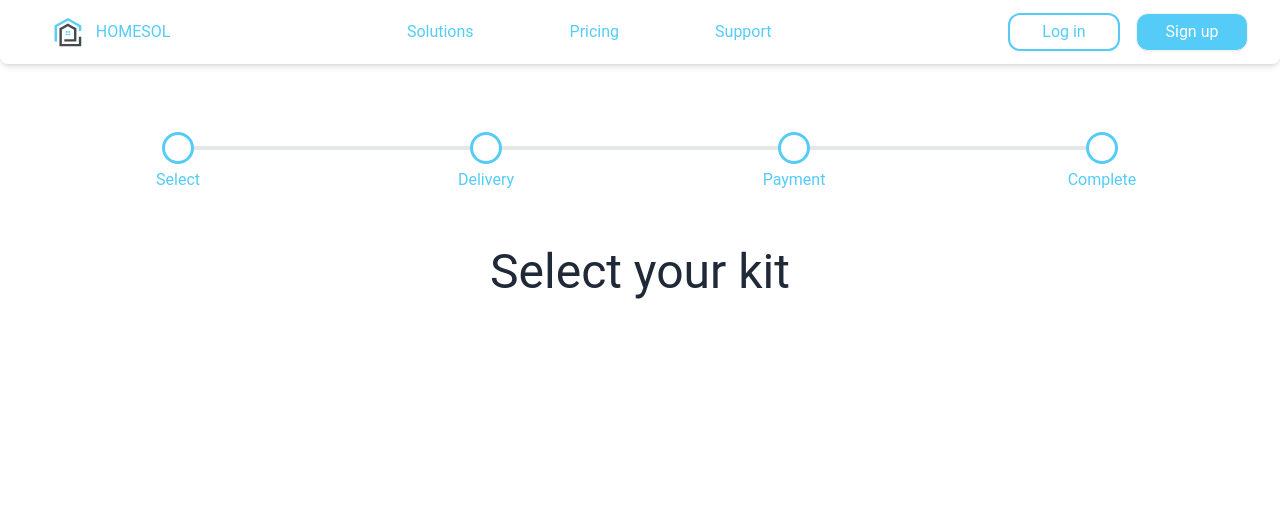
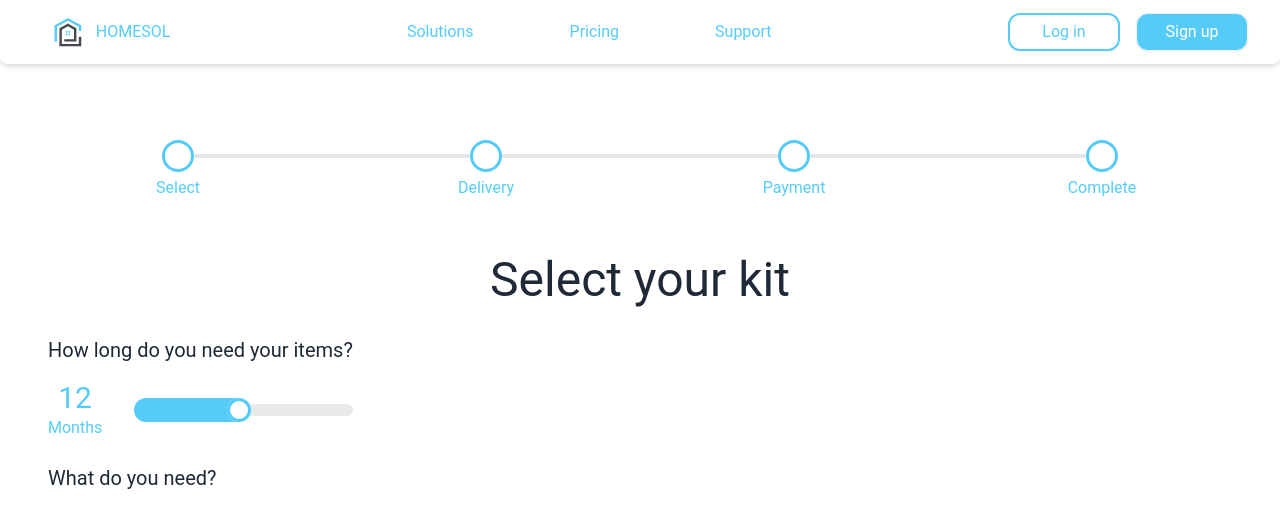
Before and after one commit to Aust1nC/Homesol, an Angular app in the folder frontend/: page /order/select in a window 1280 px wide. Shown: the top 528 px of the page. Built offline with nearby package versions, Linux system fonts and the light colour scheme; a web font is replaced by a local one.

Commit message:
Finished slider

```diff
--- a/frontend/src/app/components/stepper/stepper.component.html
+++ b/frontend/src/app/components/stepper/stepper.component.html
@@ -1,6 +1,14 @@
-<ul class="steps w-full text-[#55CCF8]">
-  <li class="step" data-content="">Select</li>
-  <li class="step" data-content="">Delivery</li>
-  <li class="step" data-content="">Payment</li>
-  <li class="step" data-content="">Complete</li>
+<ul class="steps w-full text-[#55CCF8] breadcrumbs">
+  <li class="step" data-content="">
+    <a href="/order/select"> Select </a>
+  </li>
+  <li class="step" data-content="">
+    <a href="/order/delivery"> Delivery </a>
+  </li>
+  <li class="step" data-content="">
+    <a href="/order/payment"> Payment </a>
+  </li>
+  <li class="step" data-content="">
+    <a href="/order/complete"> Complete </a>
+  </li>
 </ul>
--- a/frontend/src/app/pages/home/components/about/about.component.html
+++ b/frontend/src/app/pages/home/components/about/about.component.html
@@ -1,11 +1,11 @@
-<section class="max-w-7xl mx-auto mt-14">
+<section class="mt-14">
   <div class="text-center">
     <h2 class="text-3xl">How it works</h2>
     <p class="mt-2">The steps to set up your home away from home</p>
   </div>
 </section>
 
-<section class="max-w-7xl mx-auto">
+<section>
   <div class="flex flex-col md:flex-row md:justify-between p-6">
     <div class="flex flex-col text-center items-center flex-1 mt-8 md:mt-6">
       <img src="searchIcon.png" width="60px" class="self-center" />
--- a/frontend/src/app/pages/select/components/pricing/pricing.component.css
+++ b/frontend/src/app/pages/select/components/pricing/pricing.component.css
@@ -0,0 +1,42 @@
+.range {
+  height: 1.5rem /* 24px */;
+  width: 100%;
+  cursor: pointer;
+  appearance: none;
+  -webkit-appearance: none;
+  --range-shdw: var(--fallback-bc, oklch(var(--bc) / 2));
+  overflow: hidden;
+  border-radius: var(--rounded-box, 1rem /* 16px */);
+  background-color: transparent;
+}
+
+.range:focus-visible::-webkit-slider-thumb {
+  --focus-shadow: 0 0 0 6px var(--fallback-b1, oklch(var(--b1) / 1)) inset,
+    0 0 0 2rem /* 32px */ var(--range-shdw) inset;
+}
+
+.range::-webkit-slider-runnable-track {
+  height: 12px;
+  width: 100%;
+  border-radius: var(--rounded-box, 1rem /* 16px */);
+  background-color: var(--fallback-bc, oklch(var(--bc) / 0.1));
+}
+
+.range::-webkit-slider-thumb {
+  position: relative;
+  height: 1.5rem /* 24px */;
+  width: 1.5rem /* 24px */;
+  border-radius: var(--rounded-box, 1rem /* 16px */);
+  border-style: none;
+  --tw-bg-opacity: 1;
+  background-color: var(--fallback-b1, oklch(var(--b1) / var(--tw-bg-opacity)));
+  appearance: none;
+  -webkit-appearance: none;
+  top: 50%;
+  color: #55ccf8;
+  transform: translateY(-50%);
+  --filler-size: 100rem /* 1600px */;
+  --filler-offset: 0.6rem /* 9.6px */;
+  box-shadow: 0 0 0 3px #55ccf8 inset, var(--focus-shadow, 0 0),
+    calc(var(--filler-size) * -1 - var(--filler-offset)) 0 0 var(--filler-size);
+}
--- a/frontend/src/app/pages/select/components/pricing/pricing.component.html
+++ b/frontend/src/app/pages/select/components/pricing/pricing.component.html
@@ -1,5 +1,38 @@
-<section class="max-w-7xl mx-auto mt-14">
+<section class="mt-12">
   <div class="text-center">
-    <h2 class="text-4xl lg:text-5xl">Select your kit</h2>
+    <h2 class="text-3xl lg:text-5xl">Select your kit</h2>
   </div>
 </section>
+
+<section>
+  <div class="flex flex-col md:flex-row md:justify-between p-6">
+    <div class="mt-2 text-center">
+      <h2 class="text-xl">How long do you need your items?</h2>
+
+      <div class="flex items-center mt-4">
+        <div class="flex-none items-start text-center text-[#55ccf8]">
+          <h2 class="text-3xl font-normal">12</h2>
+          <h2>Months</h2>
+        </div>
+        <div class="flex-1 flex items-center justify-center ml-8">
+          <input
+            type="range"
+            min="1"
+            max="24"
+            value="12"
+            step="1"
+            class="w-full range"
+          />
+        </div>
+      </div>
+    </div>
+  </div>
+</section>
+
+<section>
+  <div class="flex flex-col md:flex-row md:justify-between px-6">
+    <div class="text-center">
+      <h2 class="text-xl">What do you need?</h2>
+    </div>
+  </div>
+</section>
```
Also changed, not shown: 1 other file (tests, documents, lock files or other folders).
